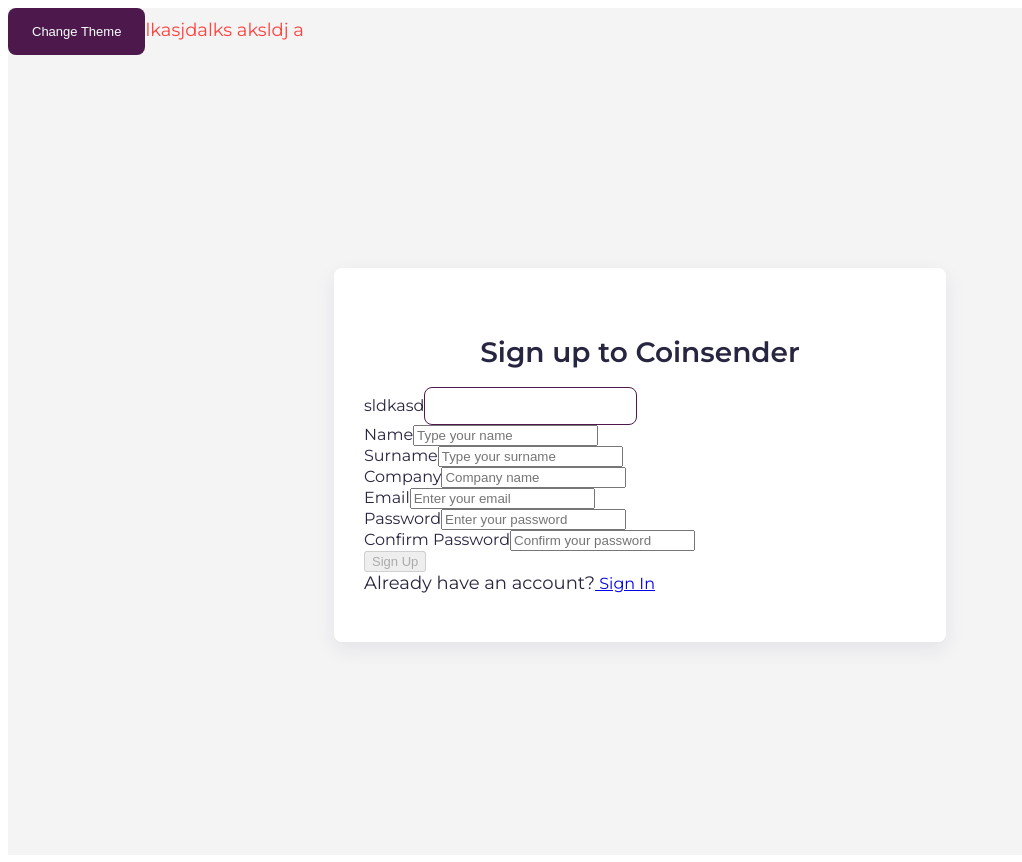
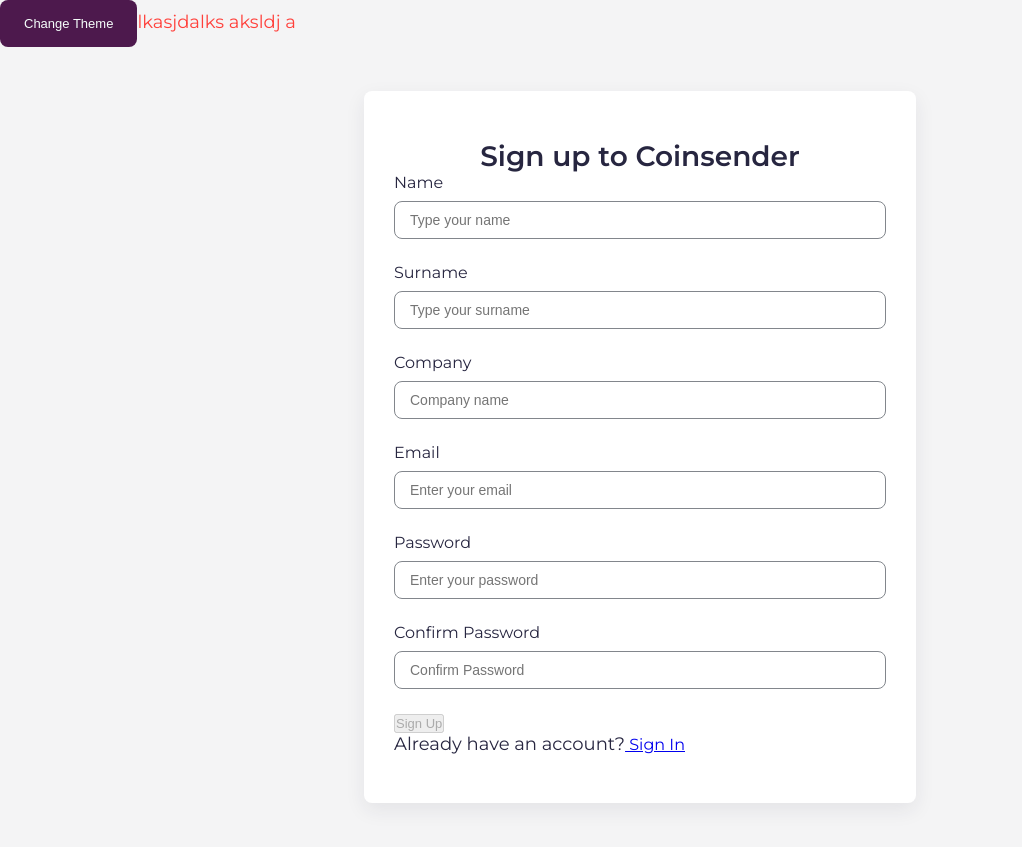
Before and after one commit to andrewmarushko/crm, an Angular app: page /auth/sign-up in a window 1280 px wide. Shown: the whole page, without its empty margins (0-1022 px from the left). Built offline with nearby package versions, Linux system fonts and the light colour scheme.

Commit message:
input styles

```diff
--- a/angular.json
+++ b/angular.json
@@ -88,5 +88,8 @@
         }
       }
     }
+  },
+  "cli": {
+    "analytics": false
   }
 }
--- a/src/app/auth/sign-up/sign-up.component.html
+++ b/src/app/auth/sign-up/sign-up.component.html
@@ -1,9 +1,12 @@
 <h1 class="auth-title">Sign up to Coinsender</h1>
-<form [formGroup]="signUpForm" (ngSubmit)="onSubmitForm()">
-  <app-text-input [control]="signUpForm.controls.name"></app-text-input>
+<form [formGroup]="signUpForm" class="form" (ngSubmit)="onSubmitForm()">
   <div class="form-control">
-    <label>Name</label>
-    <input type="text" placeholder="Type your name" formControlName="name" />
+    <app-text-input
+      id="name"
+      label="Name"
+      placeholder="Type your name"
+      [control]="signUpForm.controls.name"
+    ></app-text-input>
     <div
       class="input-error"
       *ngIf="
@@ -29,12 +32,12 @@
   </div>
 
   <div class="form-control">
-    <label>Surname</label>
-    <input
-      type="text"
+    <app-text-input
+      id="surname"
+      label="Surname"
       placeholder="Type your surname"
-      formControlName="second_name"
-    />
+      [control]="signUpForm.controls.second_name"
+    ></app-text-input>
     <div
       class="input-error"
       *ngIf="
@@ -60,12 +63,12 @@
   </div>
 
   <div class="form-control">
-    <label>Company</label>
-    <input
-      type="text"
+    <app-text-input
+      id="company"
+      label="Company"
       placeholder="Company name"
-      formControlName="company_name"
-    />
+      [control]="signUpForm.controls.company_name"
+    ></app-text-input>
     <div
       class="input-error"
       *ngIf="
@@ -90,12 +93,14 @@
     </div>
   </div>
   <div class="form-control">
-    <label>Email</label>
-    <input
+    <app-text-input
+      id="email"
+      label="Email"
       type="email"
       placeholder="Enter your email"
-      formControlName="email"
-    />
+      [control]="signUpForm.controls.email"
+    ></app-text-input>
+
     <div
       class="input-error"
       *ngIf="
@@ -121,12 +126,13 @@
   </div>
   <div formGroupName="password">
     <div class="form-control">
-      <label>Password</label>
-      <input
+      <app-text-input
+        id="email"
+        label="Password"
         type="password"
         placeholder="Enter your password"
-        formControlName="password"
-      />
+        [control]="signUpForm.controls.password.controls.password"
+      ></app-text-input>
       <div
         class="input-error"
         *ngIf="
@@ -152,12 +158,14 @@
       </div>
     </div>
     <div class="form-control">
-      <label>Confirm Password</label>
-      <input
+      <app-text-input
+        id="email"
         type="password"
-        placeholder="Confirm your password"
-        formControlName="confirm_password"
-      />
+        label="Confirm Password"
+        placeholder="Confirm Password"
+        [control]="signUpForm.controls.password.controls.confirm_password"
+      ></app-text-input>
+
       <ng-container
         *ngIf="
           signUpForm.controls.password.controls
--- a/src/app/shared/theme/_base.scss
+++ b/src/app/shared/theme/_base.scss
@@ -1,5 +1,3 @@
-@import url("https://fonts.googleapis.com/css2?family=Montserrat:ital,wght@0,100;0,200;0,300;0,400;0,500;0,600;0,700;0,800;0,900;1,100;1,200;1,300;1,400;1,500;1,600;1,700;1,800;1,900&display=swap");
-
 main.dark {
   --primary: rgb(19 18 31);
   --color-text: #f5fefb;
--- a/src/app/shared/theme/global.scss
+++ b/src/app/shared/theme/global.scss
@@ -1,4 +1,16 @@
 @import url("https://fonts.googleapis.com/css2?family=Montserrat:ital,wght@0,100;0,200;0,300;0,400;0,500;0,600;0,700;0,800;0,900;1,100;1,200;1,300;1,400;1,500;1,600;1,700;1,800;1,900&display=swap");
+
 @import "base.scss";
 @import "colors.scss";
 @import "typography.scss";
+
+* {
+  padding: 0;
+  margin: 0;
+  box-sizing: border-box;
+}
+
+input {
+  border-radius: 8px;
+  outline: none;
+}
--- a/src/app/shared/ui/text-input/text-input.component.html
+++ b/src/app/shared/ui/text-input/text-input.component.html
@@ -1,4 +1,10 @@
 <div class="form-control">
-  <label for="">sldkasd</label>
-  <input class="input" [formControl]="control" />
+  <label [for]="id" class="label">{{ label }}</label>
+  <input
+    class="input"
+    [type]="type"
+    [placeholder]="placeholder"
+    [id]="id"
+    [formControl]="control"
+  />
 </div>
--- a/src/app/shared/ui/text-input/text-input.component.scss
+++ b/src/app/shared/ui/text-input/text-input.component.scss
@@ -1,7 +1,14 @@
 .input {
-  border: 1px solid var(--cta-input-color);
-  border-radius: 8px;
-  outline: none;
+  border: 1px solid #82868c;
   padding: 10px 15px;
   font-size: 14px;
+  background: inherit;
+  color: var(--color-text);
 }
+
+.form-control {
+  display: flex;
+  flex-direction: column;
+  gap: 9px;
+  margin-bottom: 24px;
+}
--- a/src/app/shared/ui/text-input/text-input.component.ts
+++ b/src/app/shared/ui/text-input/text-input.component.ts
@@ -8,4 +8,8 @@ import { FormControl } from '@angular/forms';
 })
 export class TextFieldComponent {
   @Input() control: FormControl;
+  @Input() placeholder: string;
+  @Input() label: string;
+  @Input() type: string;
+  @Input() id: string;
 }
```
